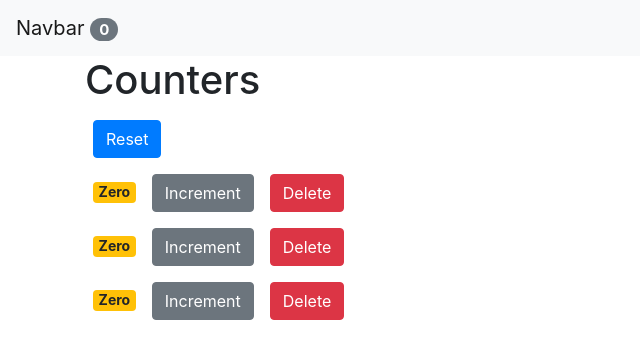
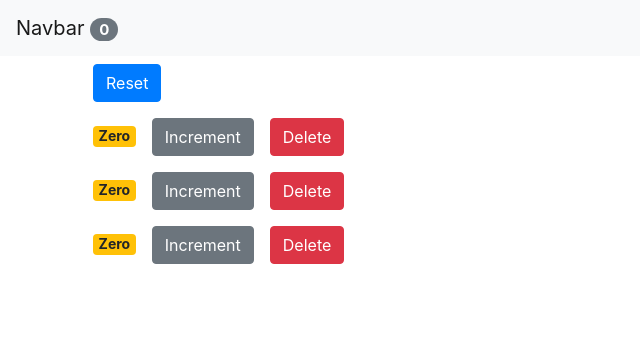
Before and after one commit to chrisvasqm/react-counter-app, a React (Create React App) app: page / in a window 1280 px wide. Shown: the top 358 px of the page, without its empty margins (0-640 px from the left). Built offline with nearby package versions, Linux system fonts and the light colour scheme.

Commit message:
Remove header

```diff
--- a/src/components/counters.jsx
+++ b/src/components/counters.jsx
@@ -5,7 +5,6 @@ class Counters extends Component {
   render() {
     return (
       <div>
-        <h1>Counters</h1>
         <button
           className="btn btn-primary btn-md m-2"
           onClick={this.props.onReset}
```
